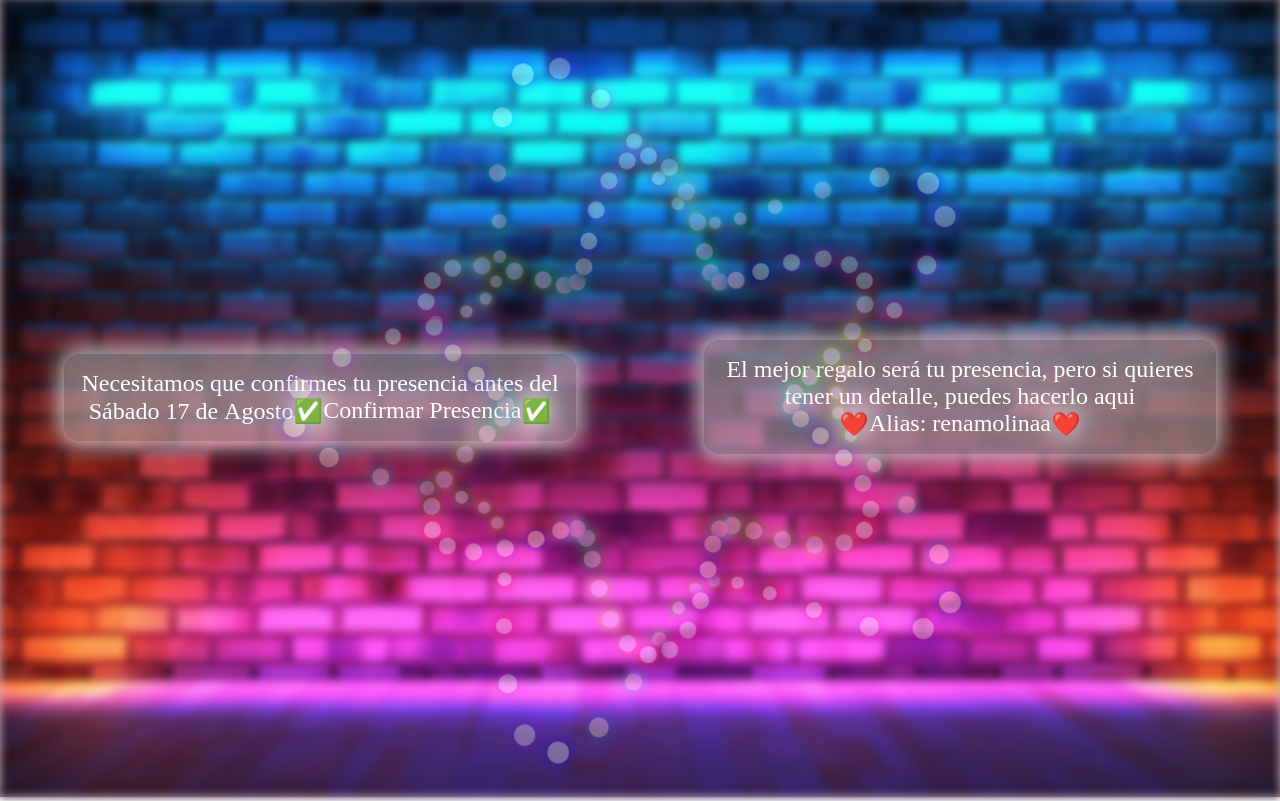
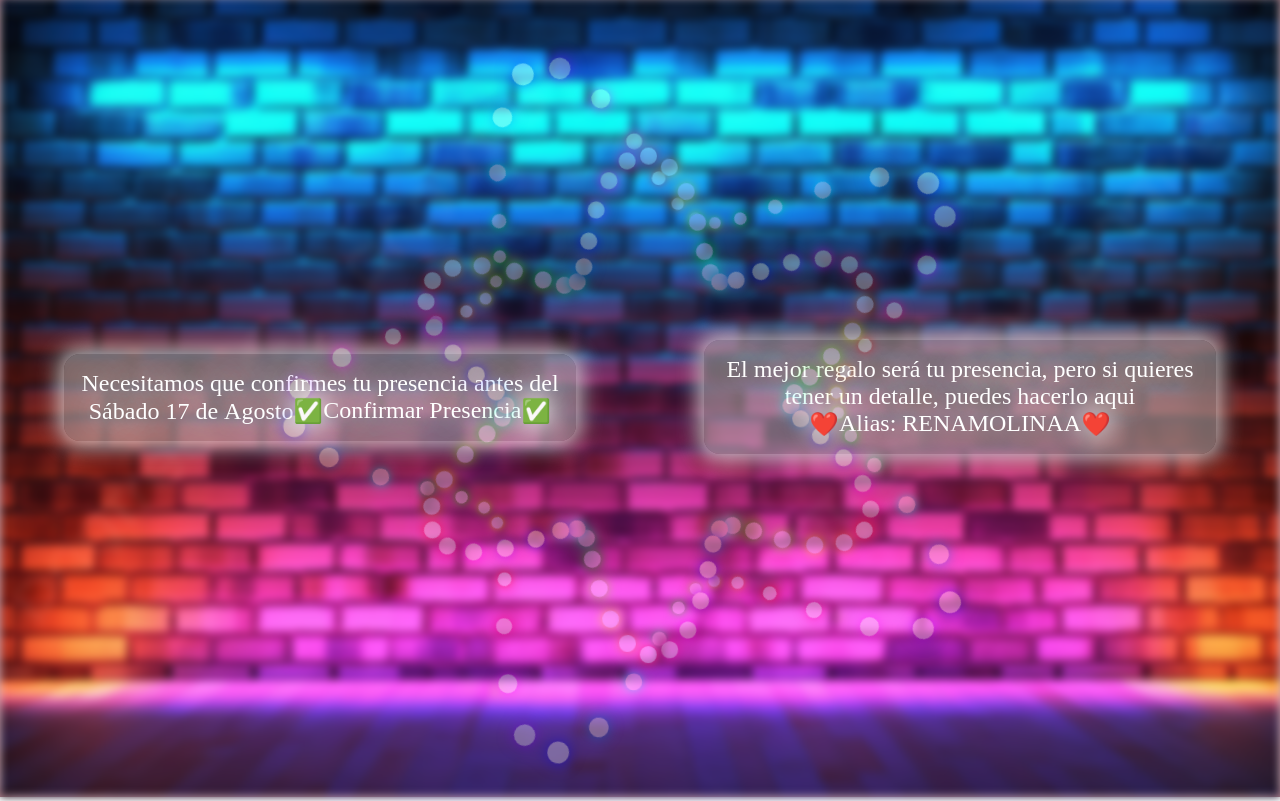
Before and after one commit to HoraciioMolina/rena, a React (Create React App) app: page / in a window 1280 px wide. Shown: the part 2403-3204 px from the top of the page. Built offline with nearby package versions, Linux system fonts and the light colour scheme; a web font is replaced by a local one.

Commit message:
may alias

```diff
--- a/src/App.js
+++ b/src/App.js
@@ -283,7 +283,7 @@ const App = () => {
           <div class="heart">
             <div class="heartbeat">❤️</div>
             <div class="heartecho-left">❤️</div>
-            Alias: renamolinaa
+            Alias: RENAMOLINAA
             <div class="heartbeat">❤️</div>
             <div class="heartecho-right">❤️</div>
           </div>
```
